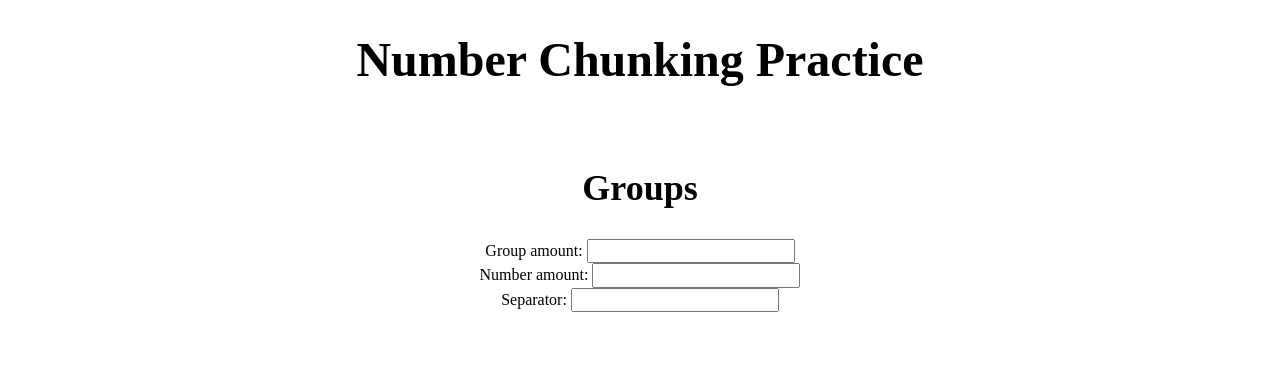
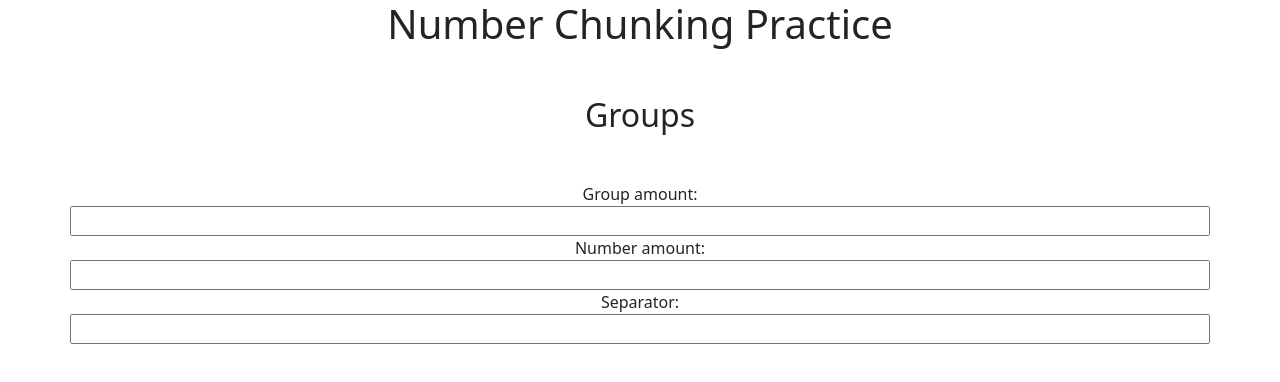
Before and after one commit to 40024/number-chunker, a plain HTML site: page index.html in a window 1280 px wide. Drawn offline with nearby package versions, Linux system fonts and the light colour scheme.

Commit message:
replace tachyons with bootstrap, wrap inputs within a container

```diff
--- a/index.html
+++ b/index.html
@@ -4,30 +4,31 @@
     <meta charset="UTF-8">
     <meta name="viewport" content="width=device-width, initial-scale=1.0">
     <title>Document</title>
-    <link rel="stylesheet" href="tachyons.css">
+    <link href="https://cdn.jsdelivr.net/npm/bootstrap@5.3.3/dist/css/bootstrap.min.css" rel="stylesheet" integrity="sha384-QWTKZyjpPEjISv5WaRU9OFeRpok6YctnYmDr5pNlyT2bRjXh0JMhjY6hW+ALEwIH" crossorigin="anonymous">
     <link rel="stylesheet" href="style.css">
     <script defer src="script.js"></script>
 </head>
 <body>
     <div class="center">
-        <h1 class="f1 white-text">Number Chunking Practice</h1>
+        <h1 class="white-text mb-5">Number Chunking Practice</h1>
     </div>
-    <br>
     <div>
-        <h2 class="f2 center">Groups</h2>
-        <h2 id="groups" class="f2 white-text">JavaScript error or JavaScript not loaded yet</h6>
+        <h2 class="center">Groups</h2>
+        <h2 id="groups" class="white-text">JavaScript error or JavaScript not loaded yet</h6>
     </div>
-    <div id="group-amount" class="center">
+    <div class="container mt-5 footer">
+        <div id="group-amount" class="center row">
             <text>Group amount:</text>
             <input type="text">
         </div>
-    <div id="number-amount" class="center">
+        <div id="number-amount" class="center row">
             <text>Number amount:</text>
             <input type="text">
         </div>
-    <div id="separator-selector" class="center">
+        <div id="separator-selector" class="center row">
             <text>Separator:</text>
             <input type="text">
         </div>
+    </div>
 </body>
 </html>
```
Lines whose indentation alone changed are shown as unchanged.
